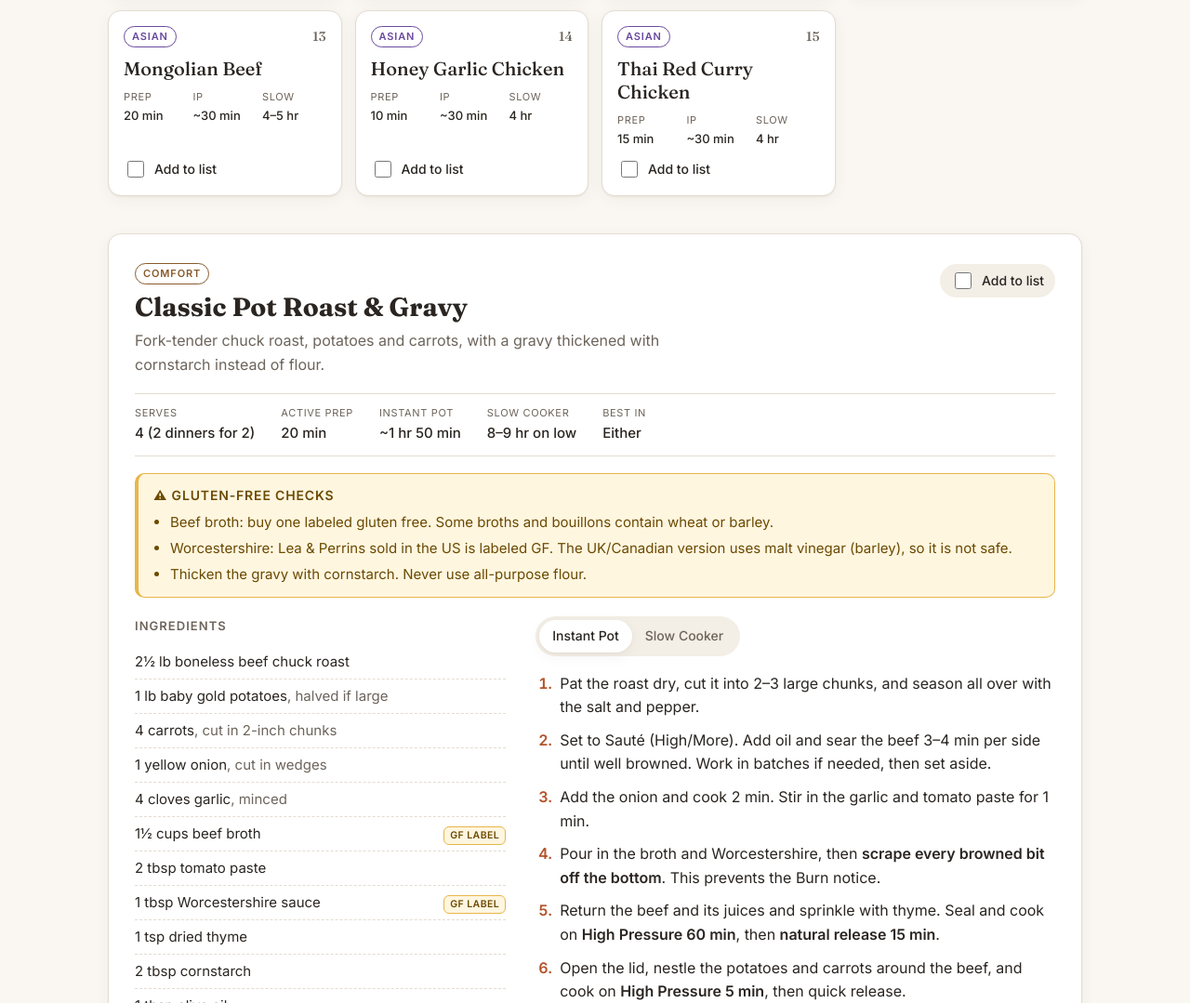
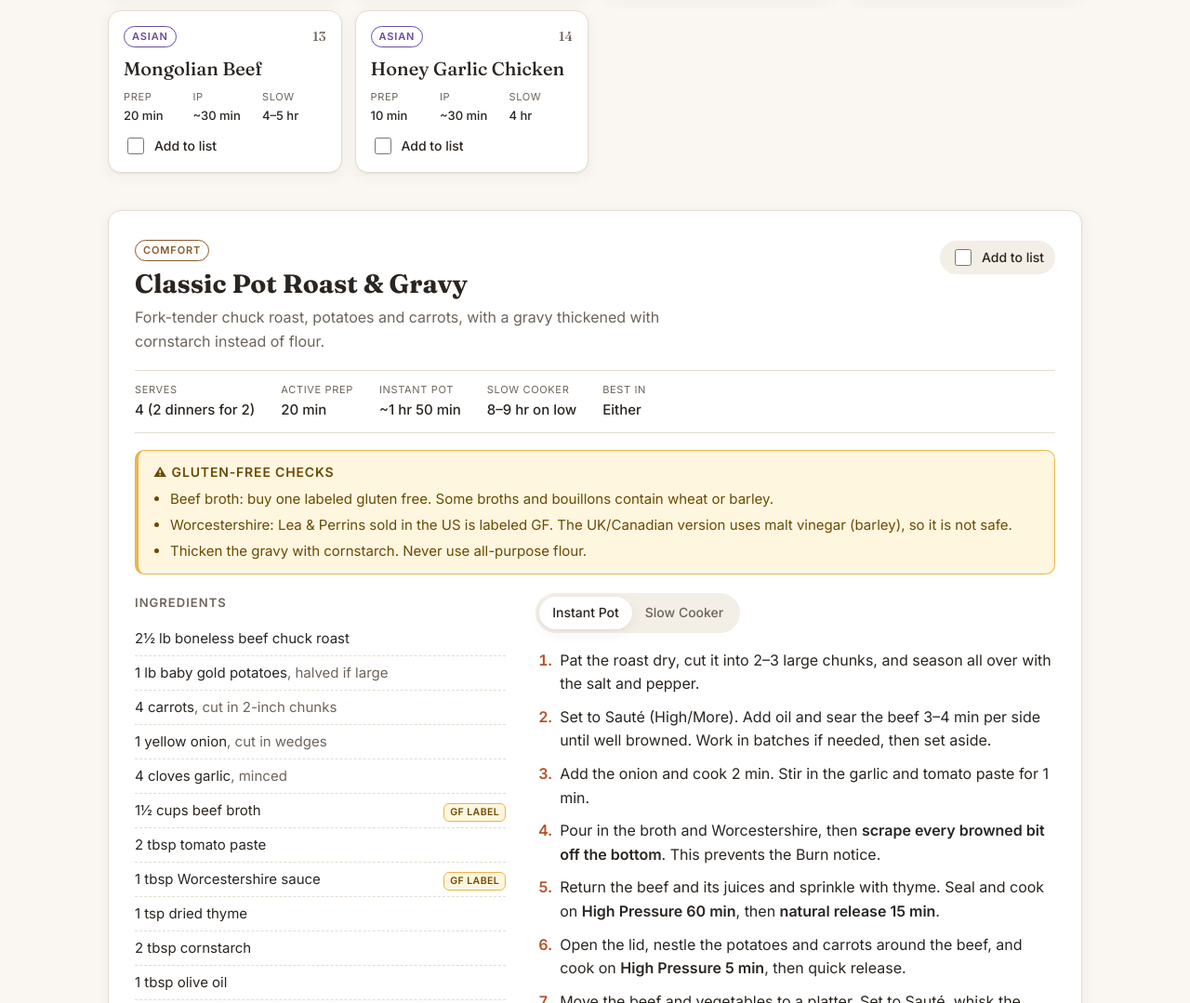
Before and after one commit to MasonMasoff/gf-crockpot-recipes, a plain HTML site: page index.html in a window 1280 px wide. Shown: the part 1142-2221 px from the top of the page at 93% size. Drawn offline with Linux system fonts and the light colour scheme.

Commit message:
Allow Tamago Sando on the shopping list; remove Thai Red Curry Chicken
Co-Authored-By: Claude Sonnet 5.5 <noreply@anthropic.com>
Claude-Session: https://claude.ai/code/session_01HTqbsgmiHdAVyEkKBvLuZr

```diff
--- a/app.js
+++ b/app.js
@@ -180,6 +180,10 @@
             <h3>${esc(r.title)}</h3>
             <p class="blurb">${esc(r.blurb)}</p>
           </div>
+          <label class="add">
+            <input type="checkbox" data-select="${r.id}" ${state.selected.has(r.id) ? "checked" : ""}>
+            Add to list
+          </label>
         </header>
         <dl class="facts">
           <div><dt>Serves</dt><dd>4 (2 dinners for 2)</dd></div>
@@ -196,7 +200,10 @@
             ${r.ingredients.map((g) => `
               ${g.title ? `<h5>${esc(g.title)}</h5>` : ""}
               <ul>${g.items.map((ing) => `
-                <li><span>${esc(ingText(ing))}${ing.prep ? `<span class="prep">, ${esc(ing.prep)}</span>` : ""}${ing.opt ? ' <span class="prep">(optional)</span>' : ""}${ing.q == null && !ing.prep ? ' <span class="prep">(as desired)</span>' : ""}</span></li>`).join("")}
+                <li>
+                  <span>${esc(ingText(ing))}${ing.prep ? `<span class="prep">, ${esc(ing.prep)}</span>` : ""}${ing.opt ? ' <span class="prep">(optional)</span>' : ""}${ing.q == null && !ing.prep ? ' <span class="prep">(as desired)</span>' : ""}</span>
+                  ${ing.gluten ? '<span class="gluten-badge" title="Contains gluten">Gluten</span>' : ""}
+                </li>`).join("")}
               </ul>`).join("")}
           </div>
           <div class="method">
@@ -220,9 +227,11 @@
   }
 
   // ---------- shopping list ----------
+  const glutenRecipes = () => (typeof GLUTEN_RECIPES === "undefined" ? [] : GLUTEN_RECIPES);
+  const allRecipes = () => [...RECIPES, ...glutenRecipes()];
   function buildList() {
     const items = new Map();
-    for (const r of RECIPES) {
+    for (const r of allRecipes()) {
       if (!state.selected.has(r.id)) continue;
       for (const g of r.ingredients) for (const ing of g.items) {
         const key = `${ing.n}|${ing.u}|${ing.sz || ""}`;
@@ -233,6 +242,7 @@
         }
         if (ing.q == null) it.anyNull = true; else it.q += ing.q;
         it.gf = it.gf || !!ing.gf;
+        it.gluten = it.gluten || !!ing.gluten;
         it.opt = it.opt && !!ing.opt;
         if (!it.from.includes(r.title)) it.from.push(r.title);
       }
@@ -265,10 +275,11 @@
     }
 
     const byAisle = buildList();
-    const chosen = RECIPES.filter((r) => state.selected.has(r.id));
+    const chosen = allRecipes().filter((r) => state.selected.has(r.id));
+    const hasGluten = chosen.some((r) => glutenRecipes().includes(r));
     body.innerHTML = `
-      <p class="chosen">For <strong>${count}</strong> recipe${count > 1 ? "s" : ""}: ${chosen.map((r) => `<a href="#${r.id}">${esc(r.title)}</a>`).join(" · ")}</p>
-      <p class="legend"><span class="gf-badge">GF label</span> means buy a version labeled gluten free.</p>
+      <p class="chosen">For <strong>${count}</strong> recipe${count > 1 ? "s" : ""}: ${chosen.map((r) => `<a href="#${r.id}">${esc(r.title)}</a>${glutenRecipes().includes(r) ? " (contains gluten)" : ""}`).join(" · ")}</p>
+      <p class="legend"><span class="gf-badge">GF label</span> means buy a version labeled gluten free.${hasGluten ? ' <span class="gluten-badge">Gluten</span> means the item contains gluten. Keep it away from GF food and prep surfaces.' : ""}</p>
       <div class="aisles">
         ${[...byAisle].filter(([, l]) => l.length).map(([aisle, list]) => `
           <div class="aisle ${aisle.startsWith("Staples") ? "staples" : ""}">
@@ -283,6 +294,7 @@
                     <span class="item-main">
                       <span>${esc(text)}${it.opt ? ' <span class="prep">(optional)</span>' : ""}</span>
                       ${it.gf ? '<span class="gf-badge">GF label</span>' : ""}
+                      ${it.gluten ? '<span class="gluten-badge">Gluten</span>' : ""}
                     </span>
                     <span class="item-sub">${hint ? `${esc(hint)} · ` : ""}${esc(it.from.join(", "))}</span>
                   </label>
@@ -294,13 +306,14 @@
   }
 
   function listAsText() {
-    const lines = ["GLUTEN-FREE SHOPPING LIST", ""];
+    const hasGluten = allRecipes().some((r) => state.selected.has(r.id) && glutenRecipes().includes(r));
+    const lines = [hasGluten ? "SHOPPING LIST (includes items with GLUTEN)" : "GLUTEN-FREE SHOPPING LIST", ""];
     for (const [aisle, list] of buildList()) {
       if (!list.length) continue;
       lines.push(aisle.toUpperCase());
       for (const it of list) {
         const { text, hint } = itemLine(it);
-        lines.push(`[ ] ${text}${it.gf ? " (GF LABEL)" : ""}${hint ? ` — ${hint}` : ""}`);
+        lines.push(`[ ] ${text}${it.gf ? " (GF LABEL)" : ""}${it.gluten ? " (CONTAINS GLUTEN)" : ""}${hint ? ` — ${hint}` : ""}`);
       }
       lines.push("");
     }
--- a/check.js
+++ b/check.js
@@ -70,6 +70,7 @@ for (const r of GLUTEN_RECIPES) {
   for (const g of r.ingredients || []) for (const i of g.items) {
     if (!AISLES.includes(i.a)) err(r, `"${i.n}" has invalid aisle`);
     if (typeof i.q !== "number" && i.q !== null) err(r, `"${i.n}" bad quantity`);
+    if (GLUTEN.test(i.n) && !i.gluten) err(r, `"${i.n}" looks like gluten but has no gluten: true (needed for the shopping-list badge)`);
   }
 }
 
--- a/recipes.js
+++ b/recipes.js
@@ -762,65 +762,14 @@ const RECIPES = [
     serve: "Serve over rice with steamed broccoli or green beans.",
     leftovers: "A good next-day lunch bowl. Add a splash of water when reheating.",
   },
-
-  {
-    id: "thai-red-curry",
-    source: { name: "Paint the Kitchen Red", url: "https://www.paintthekitchenred.com/instant-pot-thai-red-curry/", note: "Theirs: 4 min + quick release with thinly sliced chicken, veg added after. Our 1-inch pieces get 5 min + a short natural release." },
-    title: "Thai Red Curry Chicken",
-    cuisine: "Asian",
-    blurb: "Coconut red curry with chicken, bell pepper and peas. Mild with 2 tbsp of paste, medium with 3.",
-    best: "Instant Pot",
-    prep: "15 min",
-    ipTotal: "~30 min",
-    scTotal: "4 hr on low",
-    gf: [
-      "Red curry paste: Thai Kitchen is labeled GF and on the mild side. Check other brands.",
-      "Fish sauce: some brands add wheat or hydrolyzed wheat protein. Red Boat (anchovy + salt) is GF, or use GF tamari.",
-      "Chicken broth: labeled GF.",
-    ],
-    ingredients: [
-      { title: "", items: [
-        { q: 1.5, u: "lb", n: "boneless skinless chicken thighs", prep: "1-inch pieces", a: M },
-        { q: 1, u: "tbsp", n: "neutral oil", a: ST },
-        { q: 1, u: "", n: "yellow onion", prep: "sliced", a: P },
-        { q: 3, u: "clove", n: "garlic", prep: "minced", a: P },
-        { q: 1, u: "tbsp", n: "fresh ginger", prep: "grated", a: P },
-        { q: 2, u: "tbsp", n: "red curry paste", prep: "3 for medium heat", gf: true, a: S },
-        { q: 0.5, u: "cup", n: "chicken broth", gf: true, a: C },
-        { q: 1, u: "can", sz: "13.5 oz", n: "full-fat coconut milk", a: C },
-        { q: 1, u: "tbsp", n: "fish sauce", gf: true, a: S },
-        { q: 1, u: "tbsp", n: "brown sugar", a: SP },
-        { q: 1, u: "", n: "red bell pepper", prep: "sliced", a: P },
-        { q: 1, u: "cup", n: "frozen peas", a: F },
-        { q: 1, u: "", n: "lime", a: P },
-        { q: null, u: "", n: "fresh basil or cilantro", a: P },
-      ]},
-      { title: "To serve", items: [
-        { q: 1.5, u: "cup", n: "jasmine rice", a: G },
-      ]},
-    ],
-    ip: [
-      "Set to Sauté. Add oil and cook the onion 3 min. Add the garlic, ginger and curry paste and stir for 1 min until fragrant.",
-      "Pour in the broth and <strong>scrape the bottom clean</strong>. This matters most with coconut milk.",
-      "Add the chicken, fish sauce and brown sugar. Pour the coconut milk on top and <strong>do not stir</strong>.",
-      "Seal and cook on <strong>High Pressure 5 min</strong>, then <strong>natural release 5 min</strong>.",
-      "Set to Sauté. Add the bell pepper and peas and simmer 3–4 min. Finish with lime juice and herbs.",
-    ],
-    sc: [
-      "Optional: fry the curry paste, garlic and ginger in a little oil in a skillet for 1 min to bloom the flavor.",
-      "Add everything except the bell pepper, peas, lime and herbs to the slow cooker.",
-      "Cook on <strong>low 4 hr</strong> (or high 2 hr).",
-      "Add the bell pepper and peas for the last 30 min, then the lime and herbs.",
-    ],
-    serve: "Serve over jasmine rice.",
-    leftovers: "It tastes even better on day two. Freezes OK, but the peppers soften.",
-  },
 ];
 
 /*
  * NOT GLUTEN FREE. Recipes here contain gluten on purpose (only when the user explicitly asks for one).
- * They render in their own "Contains gluten" section and never reach the shopping list or cuisine filters.
+ * They render in their own "Contains gluten" section, outside the cuisine filters and the GF counts.
+ * They can be added to the shopping list; ingredients with gluten: true are badged there so they are never mistaken for GF.
  * Same ingredient fields as RECIPES, plus:
+ *   gluten    (ingredient) true = contains gluten; shown with a red badge on the shopping list
  *   contains  list of the gluten-containing items and why (shown in the warning box)
  *   steps     single method (no-cook or stovetop), instead of ip/sc
  *   total     total time
@@ -849,7 +798,7 @@ const GLUTEN_RECIPES = [
         { q: 0.25, u: "tsp", n: "black pepper", a: ST },
       ]},
       { title: "Assembly", items: [
-        { q: 8, u: "slice", n: "shokupan (Japanese milk bread)", prep: "from an 8-slice sandwich loaf", a: B },
+        { q: 8, u: "slice", n: "shokupan (Japanese milk bread)", prep: "from an 8-slice sandwich loaf", gluten: true, a: B },
         { q: null, u: "", n: "salted butter", prep: "softened", a: D },
       ]},
     ],
--- a/styles.css
+++ b/styles.css
@@ -134,6 +134,7 @@ section { padding: 40px 0 16px; }
 .gf-box.gluten-box { background: var(--danger-bg); border-color: var(--danger); color: var(--text); }
 .gluten-banner { background: var(--danger-bg); border: 1px solid var(--danger); border-left-width: 4px; border-radius: 10px; padding: 12px 16px; margin: 0 0 20px; }
 #gluten-h { font-size: 30px; }
+.gluten-badge { display: inline-block; font-size: 11px; font-weight: 600; letter-spacing: .04em; text-transform: uppercase; padding: 1px 7px; border-radius: 999px; border: 1px solid var(--danger); color: var(--danger); background: var(--danger-bg); white-space: nowrap; }
 .gf-badge { display: inline-block; font-size: 10.5px; font-weight: 600; letter-spacing: .04em; text-transform: uppercase; color: var(--warn-text); background: var(--warn-bg); border: 1px solid var(--warn-border); border-radius: 6px; padding: 0 6px; line-height: 18px; white-space: nowrap; }
 
 .recipe-body { display: grid; grid-template-columns: minmax(0, 5fr) minmax(0, 7fr); gap: 32px; }
```
Also changed, not shown: index.html (+3 -3 lines), 2 other files.
